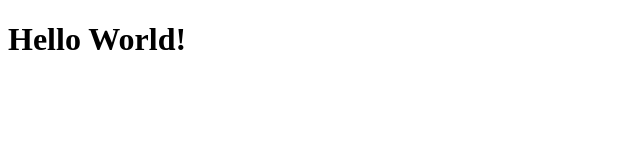
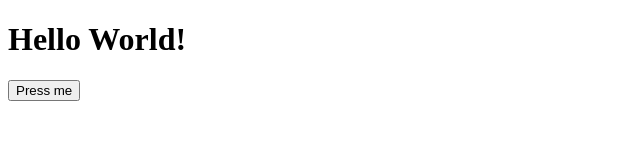
Before and after one commit to Woverton19/Testcode, a plain HTML site: page index.html in a window 1280 px wide. Shown: the whole page, without its empty margins (0-640 px from the left). Drawn offline with Linux system fonts and the light colour scheme.

Commit message:
messed this code

```diff
--- a/index.html
+++ b/index.html
@@ -4,6 +4,8 @@
 	<title></title>
 </head>
 	<h1>Hello World!</h1>
+
+	<button class="demo">Press me</button>
 <body>
 
 </body>
```
